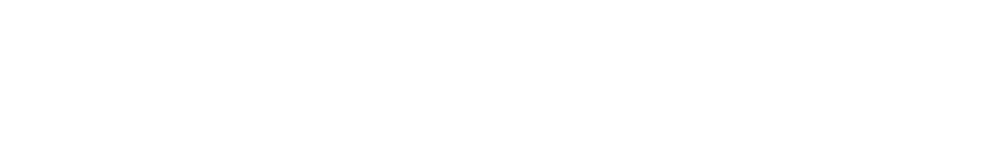
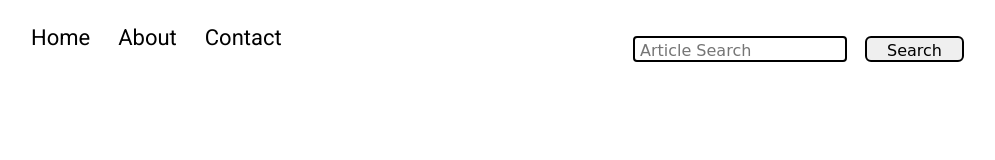
Before and after one commit to KalpitChandekar/iBlog---Heaven-for-Bloggers, a plain HTML site: page index.html in a window 1280 px wide. Shown: the whole page, without its empty margins (188-1183 px from the left). Drawn offline with Linux system fonts and the light colour scheme; a web font is replaced by a local one.

Commit message:
created navbar

```diff
--- a/css/style.css
+++ b/css/style.css
@@ -0,0 +1,47 @@
+* {
+  margin: 0;
+  padding: 0;
+}
+
+.navigation {
+  margin-top: 25px;
+  font-family: var(--font1);
+  /* height: 74px;  */
+  display: flex;
+  justify-content: space-between;
+  align-items: center;
+}
+
+.nav-left {
+  display: flex;
+}
+
+.nav-left span {
+  font-size: 35px;
+  padding-top: 10px;
+}
+
+.nav-left ul {
+  display: flex;
+  align-items: center;
+  margin: 0 77px;
+  font-size: 22px;
+  padding-bottom: 23px;
+}
+
+.nav-left ul li {
+  list-style: none;
+  margin: 0 14px;
+  font-family: var(--font2);
+  transition: all 0.3s ease-in-out;
+}
+
+.nav-left ul li a {
+  text-decoration: none;
+  color: black;
+}
+
+.nav-left ul li a:hover {
+  color: var(--main-bg-color);
+  font-weight: bolder;
+}
--- a/css/utils.css
+++ b/css/utils.css
@@ -0,0 +1,76 @@
+@import url("https://fonts.googleapis.com/css2?family=Roboto&display=swap");
+@import url("https://fonts.googleapis.com/css2?family=Baloo+Bhaina+2:wght@500&display=swap");
+:root {
+  --main-bg-color: #bd6418;
+  --font1: "Baloo Bhaina 2", cursive;
+  --font2: "Roboto", sans-serif;
+}
+
+.center{
+  text-align: center
+}
+
+.font1 {
+  font-family: var(--font1);
+}
+.font2 {
+  font-family: var(--font2);
+}
+
+.max-width-1 {
+  max-width: 80vw;
+}
+
+.max-width-2 {
+  max-width: 60vw;
+}
+
+.m-auto {
+  margin: auto;
+}
+
+.mx-1{
+  margin-left: 23px;
+  margin-right: 23px;
+}
+
+.my-2{
+  margin-top: 32px;
+  margin-bottom: 32px;
+}
+
+.btn {
+  padding: 0px 20px;
+  padding-top: 3px;
+  border: 2px solid black;
+  border-radius: 6px;
+  font-family: var(--font1);
+  font-size: 16px;
+  cursor: pointer;
+  transition: all 0.3s ease-in-out;
+}
+
+.btn:hover {
+  color: white;
+  background: var(--main-bg-color);
+}
+
+.form-input {
+  padding: 0px 5px;
+  padding-top: 3px;
+  font-size: 16px;
+  border: 2px solid black;
+  border-radius: 4px;
+  margin: 0 13px;
+  font-family: var(--font1);
+}
+
+.form-box input, textarea{
+  width: 52vw;
+  padding: 0px 6px;
+  margin: 7px 0;
+  font-size: 18px;
+  font-family: var(--font1);
+  border: 2px solid var(--main-bg-color);
+    border-radius: 5px;
+}
--- a/index.html
+++ b/index.html
@@ -1,15 +1,34 @@
 <!DOCTYPE html>
 <html lang="en">
-<head>
-    <meta charset="UTF-8">
-    <meta name="viewport" content="width=device-width, initial-scale=1.0">
+  <head>
+    <meta charset="UTF-8" />
+    <meta name="viewport" content="width=device-width, initial-scale=1.0" />
     <title>iBlog - Heaven for bloggers</title>
-    <link rel="stylesheet" href="css/style.css">
-    <link rel="stylesheet" href="css/utils.css">
-</head>
-<body>
-    <nav class="navigation"></nav>
-    <div class="content"></div>
-    <div class="footer"></div>
-</body>
+    <link rel="stylesheet" href="css/utils.css" />
+    <link rel="stylesheet" href="css/style.css" />
+  </head>
+  <body>
+   <nav class="navigation max-width-1 m-auto">
+        <div class="nav-left">
+            <a href="/">
+                <span><img src="img/logo.png" width="94px" alt=""></span>
+            </a>
+            <ul>
+                <li><a href="/">Home</a></li>
+                <li><a href="#">About</a></li>
+                <li><a href="/contact.html">Contact</a></li>
+            </ul>
+        </div>
+        <div class="nav-right">
+            <form action="/search.html" method="get">
+                <input class="form-input" type="text" name="query" placeholder="Article Search">
+                <button class="btn">Search</button>
+            </form>
+
+        </div>
+
+    </nav>
+    <div class="content max-width-1 m-auto"></div>
+    <div class="footer max-width-2 m-auto"></div>
+  </body>
 </html>
```
